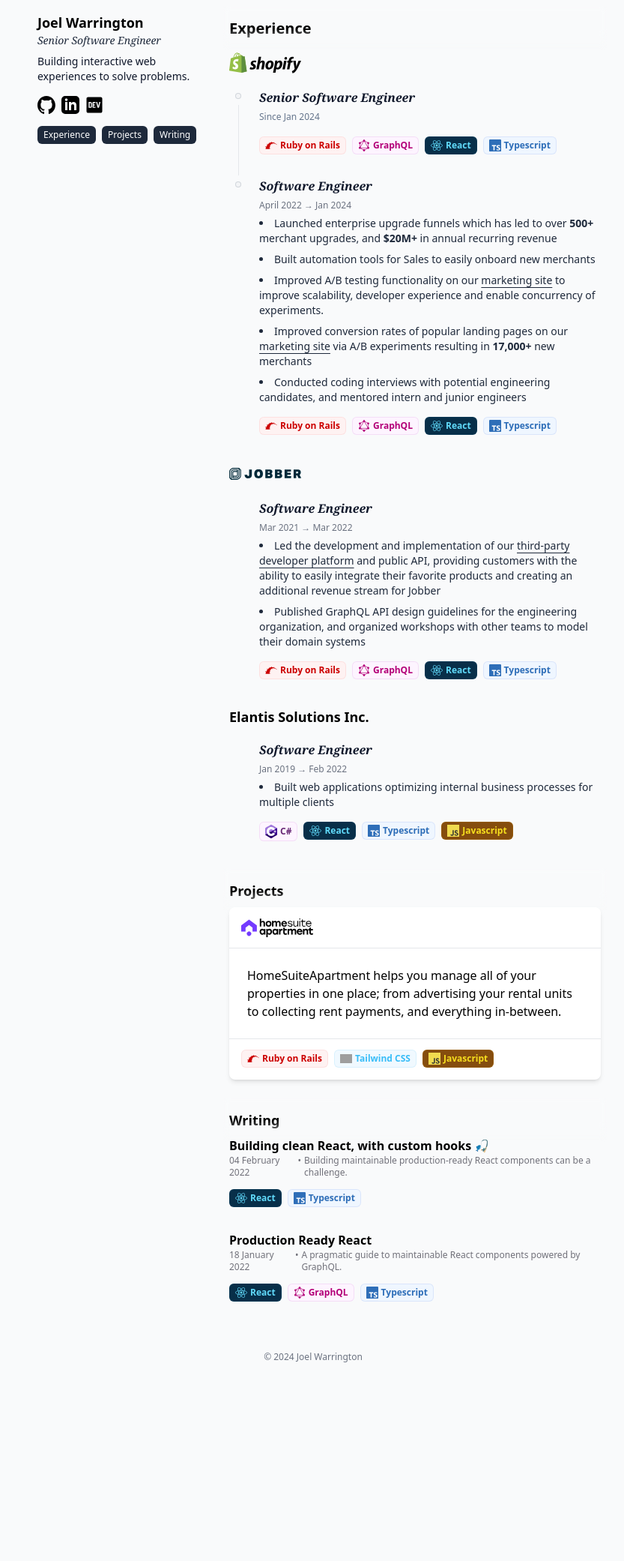
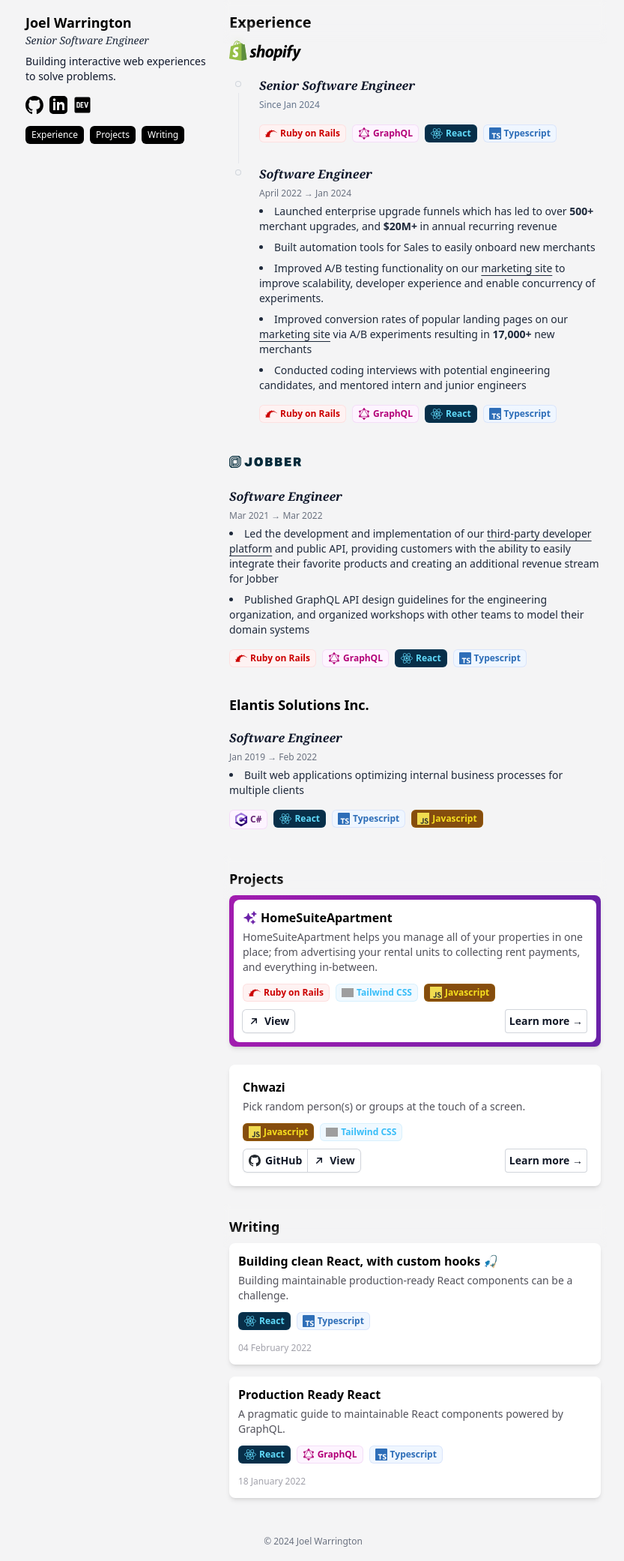
Before and after one commit to joelzwarrington/joelw.dev, a Jekyll site: the page built from index.html, in a window 1280 px wide. Shown: the whole page at 75% size, without its empty margins (222-1055 px from the left). Built offline with Jekyll 4.4.1, drawn with Linux system fonts in a browser that asks for light colours; before the commit the page ends 1836 px from its top, so only the background shows below that; grey boxes are pictures that could not be loaded.

Commit message:
Update project styling and writing

```diff
--- a/_data/nav.yml
+++ /dev/null
@@ -1,6 +0,0 @@
-# - title: "Link 1"
-#   url: "/page/1"
-
-# - title: "External Link"
-#   url: "https://example.com/"
-#   external: true
--- a/_layouts/default.html
+++ b/_layouts/default.html
@@ -1,10 +1,10 @@
 <!DOCTYPE html>
 
-<html lang="en" class="bg-gray-50">
+<html lang="en" class="bg-zinc-100">
   {% include head.html %}
-  <body class="bg-gray-50">
+  <body class="bg-zinc-100">
     <header class="md:max-w-64">
-      <div class="sticky top-2 mt-4 mb-12 md:m-4">
+      <div class="sticky top-4">
         <a href="/" class="block w-fit group">
           {% if page.url == "/" %}
             <h1 class="w-fit font-sans font-black text-lg text-black mt-2 group-hover:emphasized group-hover:bg-clip-text group-hover:text-transparent">{{ site.title }}</h1>
@@ -24,10 +24,10 @@
         <nav class="mt-4 flex items-center gap-2" aria-label="Social Links">
           {% include socials.html %}
         </nav>
-        <nav class="my-4 flex flex-col md:flex-row gap-4 md:gap-2 items-stretch" aria-label="Main">
-            <a href="/#experience" class="block w-full md:w-fit text-center rounded-md px-2 py-1 text-base md:text-xs font-medium bg-slate-800 text-white hover:emphasized hover:text-white">Experience</a>
-            <a href="/#projects" class="block w-full md:w-fit text-center rounded-md px-2 py-1 text-base md:text-xs font-medium bg-slate-800 text-white hover:emphasized hover:text-white">Projects</a>
-            <a href="/#writing" class="block w-full md:w-fit text-center rounded-md px-2 py-1 text-base md:text-xs font-medium bg-slate-800 text-white hover:emphasized hover:text-white">Writing</a>
+        <nav class="hidden my-4 md:flex flex-row gap-4 md:gap-2 items-stretch" aria-label="Main">
+            <a href="/#experience" class="block w-full md:w-fit text-center rounded-md px-2 py-1 text-base md:text-xs font-medium bg-black text-white hover:emphasized hover:text-white">Experience</a>
+            <a href="/#projects" class="block w-full md:w-fit text-center rounded-md px-2 py-1 text-base md:text-xs font-medium bg-black text-white hover:emphasized hover:text-white">Projects</a>
+            <a href="/#writing" class="block w-full md:w-fit text-center rounded-md px-2 py-1 text-base md:text-xs font-medium bg-black text-white hover:emphasized hover:text-white">Writing</a>
         </nav>
       </div>
     </header>
--- /dev/null
+++ b/_projects/chwazi.md
@@ -0,0 +1,12 @@
+---
+title: Chwazi
+layout: default
+permalink: /projects/chwazi
+github: https://github.com/joelzwarrington/chwazi
+view: https://chwazi.joelw.dev
+tags:
+  - js
+  - tailwind
+---
+
+Pick random person(s) or groups at the touch of a screen.
--- a/index.html
+++ b/index.html
@@ -2,7 +2,7 @@
 layout: default
 ---
 
-<section id="experience" class="py-4">
+<section id="experience" class="pb-4">
   <h2 class="sticky top-0 z-10 blurred -m-2 px-2 py-4 text-xl font-bold text-black">Experience</h2>
   <ul role="list" class="space-y-6">
     <li role="listitem">
@@ -15,7 +15,7 @@
           <div class="absolute -bottom-6 left-0 top-0 flex w-6 justify-center" aria-hidden="true">
             <div class="w-px bg-gray-200"></div>
           </div>
-          <div class="relative flex h-6 w-6 flex-none items-center justify-center bg-gray-50" aria-hidden="true">
+          <div class="relative flex h-6 w-6 flex-none items-center justify-center bg-zinc-100" aria-hidden="true">
             <div class="h-1.5 w-1.5 rounded-full bg-gray-100 ring-1 ring-gray-300"></div>
           </div>
           <div class="flex-auto py-0.5">
@@ -32,7 +32,7 @@
           </div>
         </li>
         <li role="listitem" class="relative flex gap-x-4">
-          <div class="relative flex h-6 w-6 flex-none items-center justify-center bg-gray-50">
+          <div class="relative flex h-6 w-6 flex-none items-center justify-center bg-zinc-100">
             <div class="h-1.5 w-1.5 rounded-full bg-gray-100 ring-1 ring-gray-300"></div>
           </div>
           <div class="flex-auto py-0.5">
@@ -75,7 +75,7 @@
       </a>
       <ul role="list" class="my-2 space-y-6">
         <li role="listitem">
-          <div class="ml-10 py-0.5">
+          <div class="py-0.5">
             <h3 class="italic font-semibold font-serif text-slate-900 mb-1">Software Engineer <span class="sr-only">at Jobber</span></h3>
             <p class="my-1 text-xs leading-5 text-gray-500">
               <time datetime="2022-03-01">Mar 2021</time> → <time datetime="2024-03-01">Mar 2022</time>
@@ -102,7 +102,7 @@
       <p class="py-2 text-lg font-bold text-black flex items-center gap-2">Elantis Solutions Inc.</p>
       <ul role="list" class="my-2 space-y-6">
         <li role="listitem">
-          <div class="ml-10 py-0.5">
+          <div class="py-0.5">
             <h3 class="italic font-semibold font-serif text-slate-900 mb-1">Software Engineer <span class="sr-only">at Elantis Solutions Inc.</span></h3>
             <p class="my-1 text-xs leading-5 text-gray-500">
               <time datetime="2019-01-01">Jan 2019</time> → <time datetime="2021-02-01">Feb 2022</time>
@@ -127,22 +127,25 @@
 
 <section id="projects" class="py-4">
   <h2 class="sticky top-0 blurred -m-2 px-2 py-4 text-lg font-bold text-black">Projects</h2>
-  <ul class="space-y-4">
-    {% for project in site.projects %}
+  <ul class="space-y-6">
+    {% assign projects = site.projects | sort: 'highlighted' | reverse %}
+    {% for project in projects %}
       <li>
-        <div class="relative divide-y divide-gray-200 overflow-hidden rounded-lg bg-white shadow-md">
-          <div class="px-4 py-3.5">
-            <img src="{{ project.logo }}" class="inline-block" alt="{{ project.title }} Logo" width="96px" height="32px"  />
-            <a href="{{ project.external_link }}">
-              <span class="absolute inset-x-0 -top-px bottom-0"></span>
-              <span class="sr-only">{{ project.title }}</span>
-            </a>
+        <article {% if project.highlighted %} data-highlighted {% endif %} class="relative overflow-hidden rounded-lg p-1.5 bg-white shadow-md data-[highlighted]:emphasized">
+          <div class=" p-3 rounded-lg bg-white group">
+            <div class="flex items-center gap-1">
+              {% if project.highlighted %}
+                <svg xmlns="http://www.w3.org/2000/svg" viewBox="0 0 24 24" fill="currentColor" class="size-5 text-purple-800">
+                  <path fill-rule="evenodd" d="M9 4.5a.75.75 0 0 1 .721.544l.813 2.846a3.75 3.75 0 0 0 2.576 2.576l2.846.813a.75.75 0 0 1 0 1.442l-2.846.813a3.75 3.75 0 0 0-2.576 2.576l-.813 2.846a.75.75 0 0 1-1.442 0l-.813-2.846a3.75 3.75 0 0 0-2.576-2.576l-2.846-.813a.75.75 0 0 1 0-1.442l2.846-.813A3.75 3.75 0 0 0 7.466 7.89l.813-2.846A.75.75 0 0 1 9 4.5ZM18 1.5a.75.75 0 0 1 .728.568l.258 1.036c.236.94.97 1.674 1.91 1.91l1.036.258a.75.75 0 0 1 0 1.456l-1.036.258c-.94.236-1.674.97-1.91 1.91l-.258 1.036a.75.75 0 0 1-1.456 0l-.258-1.036a2.625 2.625 0 0 0-1.91-1.91l-1.036-.258a.75.75 0 0 1 0-1.456l1.036-.258a2.625 2.625 0 0 0 1.91-1.91l.258-1.036A.75.75 0 0 1 18 1.5ZM16.5 15a.75.75 0 0 1 .712.513l.394 1.183c.15.447.5.799.948.948l1.183.395a.75.75 0 0 1 0 1.422l-1.183.395c-.447.15-.799.5-.948.948l-.395 1.183a.75.75 0 0 1-1.422 0l-.395-1.183a1.5 1.5 0 0 0-.948-.948l-1.183-.395a.75.75 0 0 1 0-1.422l1.183-.395c.447-.15.799-.5.948-.948l.395-1.183A.75.75 0 0 1 16.5 15Z" clip-rule="evenodd" />
+                </svg>
+              {% endif %}
+              <h3 class="font-semibold">{{ project.title }}</h3>
             </div>
-          <div class="px-4 py-5 sm:p-6">
+            <div class="py-1 text-sm text-zinc-600">
               {{ project.excerpt }}
             </div>
-          {% if project.tags != empty  %}
-            <div class="px-4 py-3.5">
+            {% if post.tags != empty %}
+              <div class="py-2 flex gap-2 items-end">
                 <ul role="list" class="flex flex-wrap gap-2">
                   {% for tag in project.tags %}
                     {% assign include_path = "tags/" | append: tag | append: ".html" %}
@@ -151,7 +154,29 @@
                 </ul>
               </div>
             {% endif %}
+
+            <div class="flex gap-2 items-end justify-between">
+              <span class="isolate inline-flex rounded-md shadow-sm">
+                {% if project.github %}
+                <a href="{{ project.github }}" class="relative inline-flex items-center gap-x-1.5 rounded-l-md bg-white px-2 py-1.5 text-sm font-semibold text-gray-900 ring-1 ring-inset ring-gray-300 hover:bg-zinc-100 focus:z-10">
+                  <svg class="h-4 w-4 fill-[#24292F]" fill="currentColor" viewBox="0 0 20 20" aria-hidden="true">
+                    <path fill-rule="evenodd" d="M10 0C4.477 0 0 4.484 0 10.017c0 4.425 2.865 8.18 6.839 9.504.5.092.682-.217.682-.483 0-.237-.008-.868-.013-1.703-2.782.605-3.369-1.343-3.369-1.343-.454-1.158-1.11-1.466-1.11-1.466-.908-.62.069-.608.069-.608 1.003.07 1.531 1.032 1.531 1.032.892 1.53 2.341 1.088 2.91.832.092-.647.35-1.088.636-1.338-2.22-.253-4.555-1.113-4.555-4.951 0-1.093.39-1.988 1.029-2.688-.103-.253-.446-1.272.098-2.65 0 0 .84-.27 2.75 1.026A9.564 9.564 0 0110 4.844c.85.004 1.705.115 2.504.337 1.909-1.296 2.747-1.027 2.747-1.027.546 1.379.203 2.398.1 2.651.64.7 1.028 1.595 1.028 2.688 0 3.848-2.339 4.695-4.566 4.942.359.31.678.921.678 1.856 0 1.338-.012 2.419-.012 2.747 0 .268.18.58.688.482A10.019 10.019 0 0020 10.017C20 4.484 15.522 0 10 0z" clip-rule="evenodd" />
+                  </svg>
+                  GitHub
+                </a>
+                {% endif %}
+                <a href="{{ project.view }}" class="relative -ml-px inline-flex items-center gap-x-1.5 rounded-r-md {% if project.github == nil %}rounded-l-md{% endif %} bg-white px-2 py-1.5 text-sm font-semibold text-gray-900 ring-1 ring-inset ring-gray-300 hover:bg-zinc-100 focus:z-10">
+                  <svg xmlns="http://www.w3.org/2000/svg" viewBox="0 0 16 16" fill="currentColor" class="size-4">
+                    <path fill-rule="evenodd" d="M4.22 11.78a.75.75 0 0 1 0-1.06L9.44 5.5H5.75a.75.75 0 0 1 0-1.5h5.5a.75.75 0 0 1 .75.75v5.5a.75.75 0 0 1-1.5 0V6.56l-5.22 5.22a.75.75 0 0 1-1.06 0Z" clip-rule="evenodd" />
+                  </svg>
+                  View
+                </a>
+              </span>
+
+              <a href="{{ project.permalink }}" class="px-1.5 py-1 rounded bg-white ring-1 ring-inset ring-gray-300 text-sm font-semibold leading-6 text-gray-900 hover:bg-zinc-100">Learn more <span aria-hidden="true">→</span></a>
             </div>
+          </div>
+        </article>
       </li>
     {% endfor %}
   </ul>
@@ -162,18 +187,16 @@
   <ul class="space-y-4">
     {% for post in site.posts %}
       <li>
-        <article class="relative">
+        <article class="relative p-3 rounded-lg shadow-md bg-white group">
           <a class="font-semibold" href="{{ post.permalink }}">
             <span class="absolute inset-x-0 -top-px bottom-0"></span>
-            <span>{{ post.title }}</span>
+            <h3 class="group-hover:emphasized group-hover:bg-clip-text group-hover:text-transparent">{{ post.title }}</h3>
           </a>
-          <div class="flex gap-1 text-xs text-zinc-500">
-            <time datetime="{{ post.date }}">{{ post.date | date_to_long_string }}</time>
-            <span>&bull;</span>
+          <div class="py-1 text-sm text-zinc-600">
             {{ post.excerpt }}
           </div>
           {% if post.tags != empty  %}
-            <div class="py-3.5">
+            <div class="py-2 flex gap-2 items-end">
               <ul role="list" class="flex flex-wrap gap-2">
                 {% for tag in post.tags %}
                   {% assign include_path = "tags/" | append: tag | append: ".html" %}
@@ -182,6 +205,7 @@
               </ul>
             </div>
           {% endif %}
+          <time datetime="{{ post.date }}" class="text-xs text-zinc-400">{{ post.date | date_to_long_string }}</time>
         </article>
       </li>
     {% endfor %}
```
Also changed, not shown: _projects/homesuiteapartment.md (+2 -1 lines), assets/css/dist.css. Lines whose indentation alone changed are shown as unchanged.
